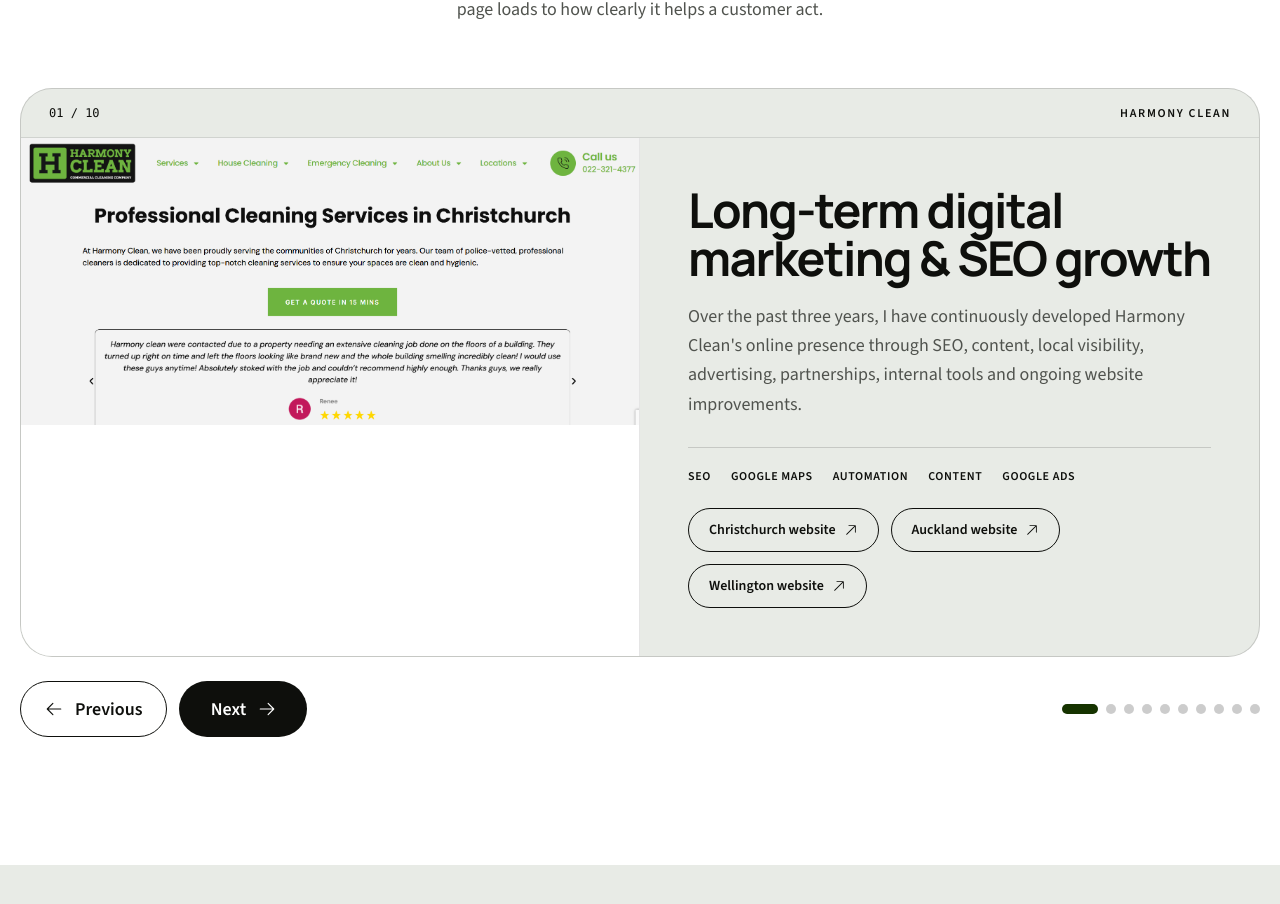
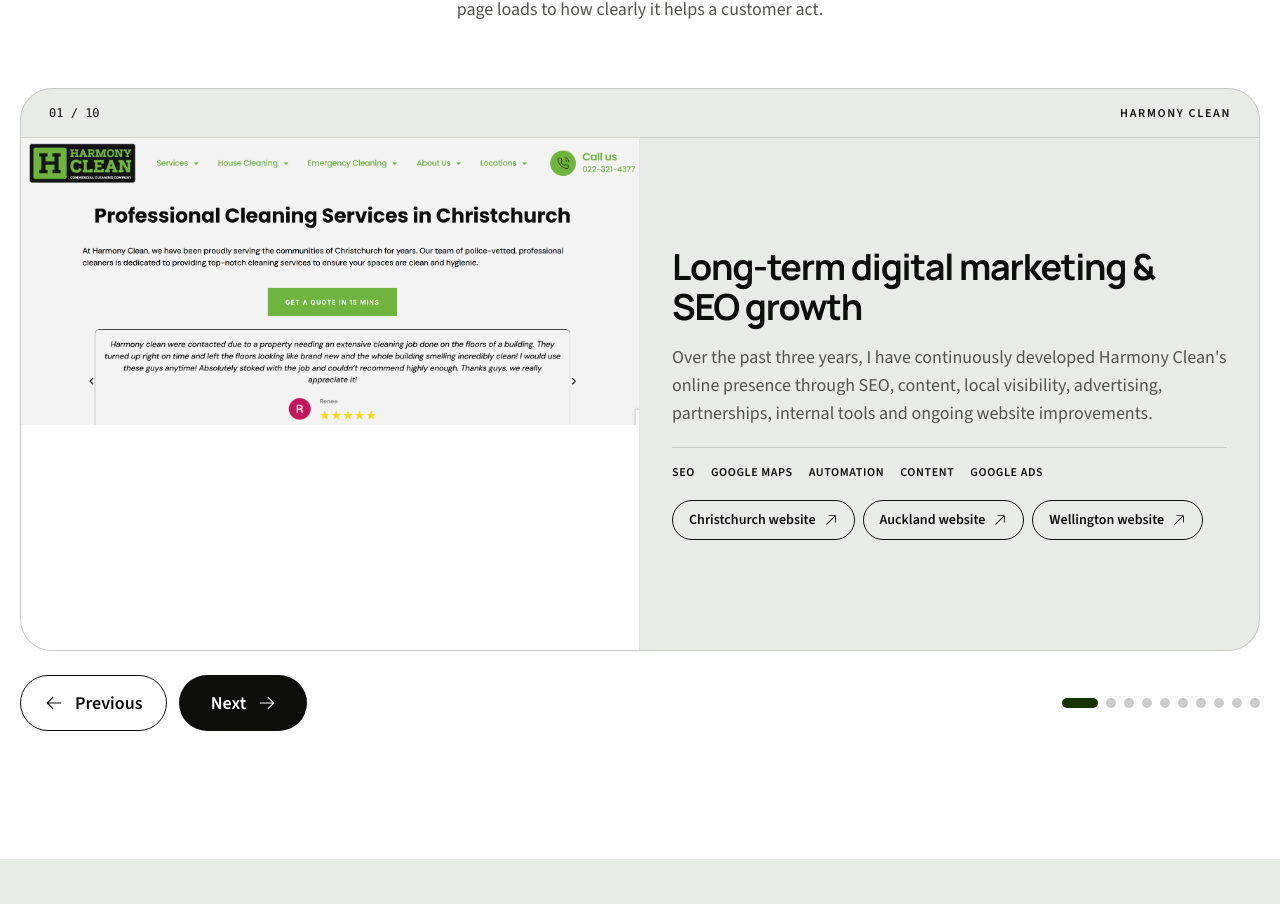
Before and after one commit to taranveerultra-bot/Tara-cv, a Next.js app: page / in a window 1280 px wide. Shown: the part 1637-2541 px from the top of the page. Built offline with nearby package versions, Linux system fonts and the light colour scheme.

Commit message:
Fit carousel slides within viewport

```diff
--- a/src/components/ProjectsCarousel.tsx
+++ b/src/components/ProjectsCarousel.tsx
@@ -72,8 +72,8 @@ const ProjectsCarousel = () => {
                     </div>
 
                     {slide.kind === "project" ? (
-                        <div className="grid lg:grid-cols-2">
-                            <div className="relative min-h-72 border-b border-black/10 bg-white sm:min-h-[25rem] lg:border-b-0 lg:border-r">
+                        <div className="grid lg:h-[32rem] lg:grid-cols-2">
+                            <div className="relative min-h-72 border-b border-black/10 bg-white sm:min-h-[25rem] lg:min-h-0 lg:border-b-0 lg:border-r">
                                 <Image
                                     src={slide.project.image}
                                     alt={slide.project.imageAlt}
@@ -83,12 +83,12 @@ const ProjectsCarousel = () => {
                                     className="object-contain object-top"
                                 />
                             </div>
-                            <div className="flex flex-col justify-center p-7 sm:p-10 lg:p-12">
-                                <h3 className="text-3xl font-bold leading-tight sm:text-5xl">{slide.project.category}</h3>
-                                <p className="mt-5 text-lg leading-relaxed text-foreground-accent">
+                            <div className="flex flex-col justify-center p-7 sm:p-9 lg:p-8">
+                                <h3 className="text-3xl font-bold leading-tight sm:text-4xl">{slide.project.category}</h3>
+                                <p className="mt-4 text-base leading-relaxed text-foreground-accent sm:text-lg">
                                     {slide.project.summary}
                                 </p>
-                                <div className="mt-7 flex flex-wrap gap-x-5 gap-y-2 border-t border-black/15 pt-5">
+                                <div className="mt-5 flex flex-wrap gap-x-4 gap-y-2 border-t border-black/15 pt-4">
                                     {slide.project.tags.map((tag) => (
                                         <span key={tag} className="text-xs font-semibold uppercase tracking-wider">
                                             {tag}
@@ -96,14 +96,14 @@ const ProjectsCarousel = () => {
                                     ))}
                                 </div>
                                 {slide.project.links ? (
-                                    <div className="mt-6 flex flex-wrap gap-3">
+                                    <div className="mt-5 flex flex-wrap gap-2">
                                         {slide.project.links.map((link) => (
                                             <Link
                                                 key={link.href}
                                                 href={link.href}
                                                 target="_blank"
                                                 rel="nofollow noopener noreferrer"
-                                                className="inline-flex min-h-11 items-center gap-2 rounded-full border border-foreground px-5 py-2.5 text-sm font-semibold transition hover:bg-foreground hover:text-white"
+                                                className="inline-flex min-h-10 items-center gap-2 rounded-full border border-foreground px-4 py-2 text-sm font-semibold transition hover:bg-foreground hover:text-white"
                                             >
                                                 {link.label}
                                                 <HiArrowUpRight aria-hidden="true" />
@@ -114,8 +114,8 @@ const ProjectsCarousel = () => {
                             </div>
                         </div>
                     ) : (
-                        <div className="grid lg:grid-cols-[1.35fr_.65fr]">
-                            <div className="relative min-h-72 border-b border-black/10 bg-white sm:min-h-[30rem] lg:border-b-0 lg:border-r">
+                        <div className="grid lg:h-[32rem] lg:grid-cols-[1.35fr_.65fr]">
+                            <div className="relative min-h-72 border-b border-black/10 bg-white sm:min-h-[30rem] lg:min-h-0 lg:border-b-0 lg:border-r">
                                 <Image
                                     src={slide.project.evidenceImage!}
                                     alt={slide.project.evidenceImageAlt ?? ""}
```
